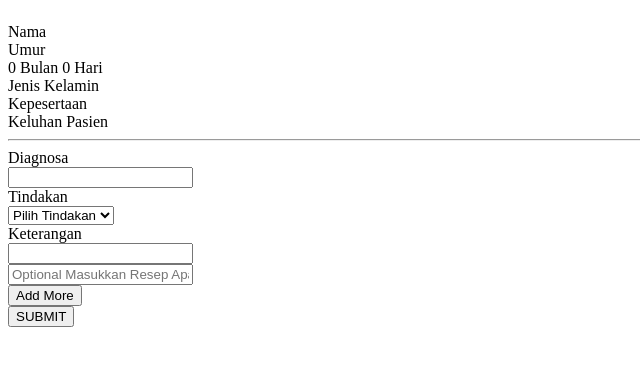
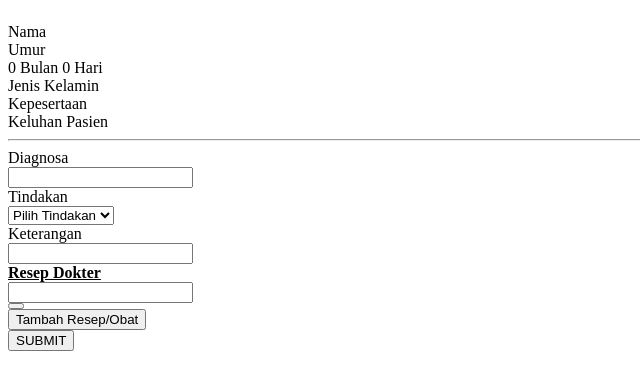
Before and after one commit to yhonart/puskesmassingandaru, a PHP site: page /eletter/pages/polishow.php in a window 1280 px wide. Shown: the part 23-413 px from the top of the page, without its empty margins (0-640 px from the left). Run offline with PHP 8.4, Linux system fonts and the light colour scheme; data comes from the database, SQL or seed files in the repository; data that the repository does not hold is empty.

Commit message:
Update date 19022020

```diff
--- a/pages/polishow.php
+++ b/pages/polishow.php
@@ -153,22 +153,29 @@ $row=$queryuser->fetch();
                 <input type="text" id="keterangan" name="keterangan" class="form-control" required="">
             </div>
         </div>
-        <div id="dynamic_field">
-            <div class="form-group">
-                <div class="col col-md-3">
-                    <!-- <label for="hf-email" class=" form-control-label"><b><u>Resep Dokter</u></b></label> -->
-                </div>
-                <div class="col-12 col-md-6">
-                    <input type="text" id="resep" name="resep[]" class="form-control" placeholder="Optional Masukkan Resep Apabila Ada">
-                </div>
-                <div>
-                    <button type="button" class="btn btn-info btn-xs" name="addmore" id="addmore">Add More</button>
+        <div class="form-group">
+            <div class="col col-md-3">
+                <label for="hf-email" class=" form-control-label"><b><u>Resep Dokter</u></b></label>
+            </div>
+            <!-- <div class="col-12 col-md-9">
+                <input type="text" id="resep" name="resep" class="form-control" placeholder="Optional Masukkan Resep Apabila Ada">
+            </div> -->
+        </div>
+
+        <div class="multi-field-wrapper" id="hidden_div">
+            <div class="multi-fields">
+                <div class="form-group multi-field">
+                    <div class='col-md-6'>
+                    <input type="text" class="form-control" name="resep[]" id="resep" autocomplete="off">
+                    </div>
+                    <button type="button" class="btn btn-danger btn-sm remove-field"><i class="fa fa-remove"></i></button>
                 </div>
             </div>
+          <button type="button" class="btn btn-primary btn-sm add-field"><i class="fa fa-plus"></i> Tambah Resep/Obat</button>
         </div>
 
         <div class="form-group text-center">
-            <button name="submit" id="submit" class="btn btn-success btn-sm"><i class="ace-icon fa fa-check"></i> SUBMIT</button>
+            <button type="submit" onkeypress="return isNumberKey(event)" name="submit" id="submit" class="btn btn-success btn-sm"><i class="ace-icon fa fa-check"></i> SUBMIT</button>
         </div>
         </form>
         </div>
@@ -176,16 +183,6 @@ $row=$queryuser->fetch();
 </div>
 
 <script type="text/javascript">
-$(document).ready(function(){
-    var i=1;
-    $('#addmore').click(function(){
-        i++;
-        $($dynamic_field).append(
-            "<div class='form-group' id='row"+i+"'><div></div class='col col-md'></div><div class='col-12 col-md-6'><input class='form-control' name='resep[]' id='resep' type='text'></div>"
-        );
-    });
-});
-
 $(document).ready(function(){
   $("form#formanamnesa").submit(function(event){
     document.getElementById("submit").disabled='true';
```
Also changed, not shown: exe/procpoli.php (+13 -13 lines).
